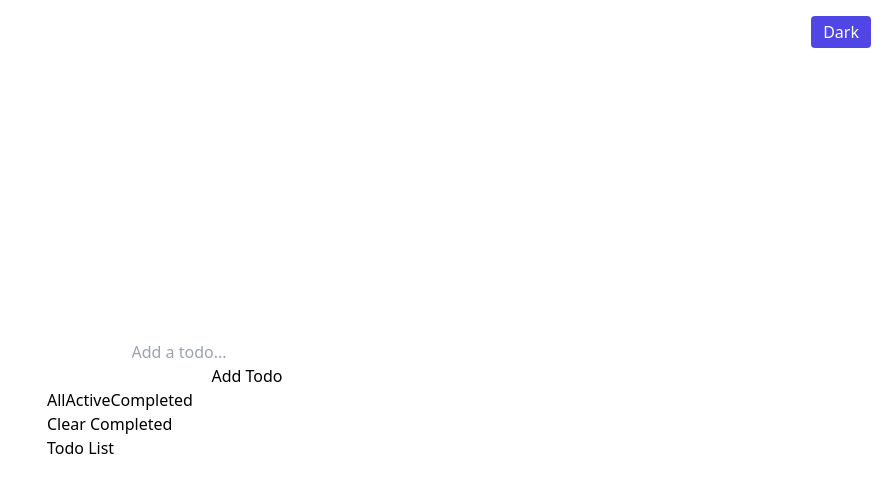
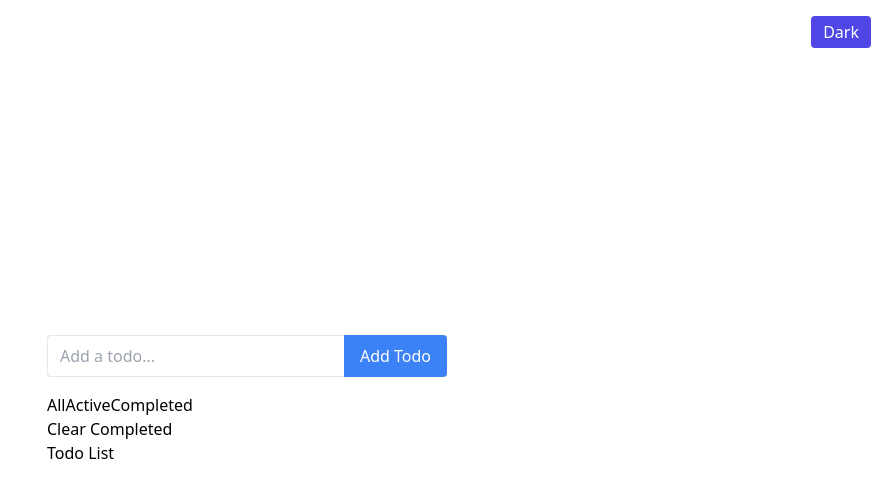
Before and after one commit to HireFabiola/Mod10_Lab3, a React (Vite) app: page / in a window 1280 px wide. Shown: the top 498 px of the page, without its empty margins (393-1280 px from the left). Built offline with nearby package versions, Linux system fonts and the light colour scheme.

Commit message:
Moved Add buton to end of input field

```diff
--- a/src/components/TodoInput.tsx
+++ b/src/components/TodoInput.tsx
@@ -22,13 +22,26 @@ export function TodoInput() {
         setInput("");
     }
 
-    // Create input field with listener
-    return (
-        <div className="inputField" >
-            <input type="text" placeholder="Add a todo..." value={input} onChange={(e) => setInput(e.target.value)} />
-            <button onClick={handleAddTodo}>Add Todo</button>
-        </div>
+    // Create input field and add button to submit new todo item
+return (
+  <div className="mb-4 flex">
 
-    )
+    <input
+      type="text"
+      placeholder="Add a todo..."
+      value={input}
+      onChange={(e) => setInput(e.target.value)}
+      className="flex-1 border border-r-0 rounded-l px-3 py-2"
+    />
+
+    <button
+      onClick={handleAddTodo}
+      className="bg-blue-500 text-white px-4 py-2 rounded-r"
+    >
+      Add Todo
+    </button>
+
+  </div>
+)
 
 }
```
